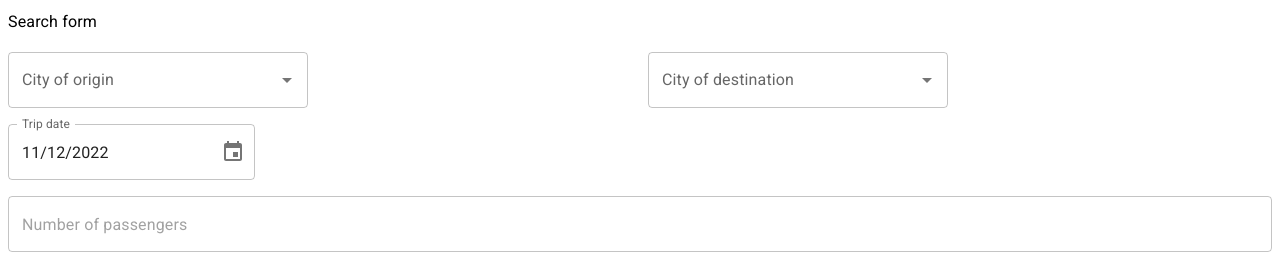
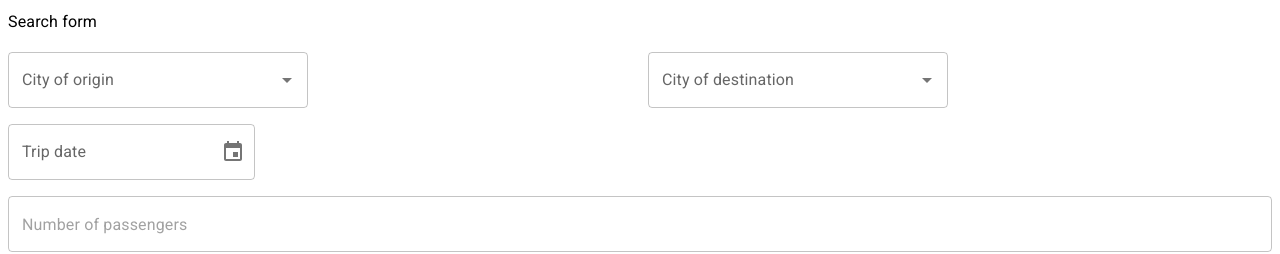
Before and after one commit to guilsantos/travel-planner, a React (Create React App) app: page / in a window 1280 px wide. Shown: the top 254 px of the page. Built offline with nearby package versions, Linux system fonts and the light colour scheme.

Commit message:
Add date validation

```diff
--- a/src/App.tsx
+++ b/src/App.tsx
@@ -11,7 +11,7 @@ const App = () => {
   const [destination, setDestination] = useState();
   const [passengers, setPassengers] = useState<string>();
 
-  const [date, setDate] = useState<Dayjs | null>();
+  const [date, setDate] = useState<Dayjs | null>(null);
 
   const handleChange = (newValue: Dayjs | null) => {
     setDate(newValue);
@@ -44,7 +44,7 @@ const App = () => {
             value={date}
             onChange={handleChange}
             renderInput={(params) => <TextField {...params} />}
-            disablePast
+            shouldDisableDate={(day) => day.isBefore(dayjs())}
           />
         </Grid>
         <Grid xs={12}>
```
